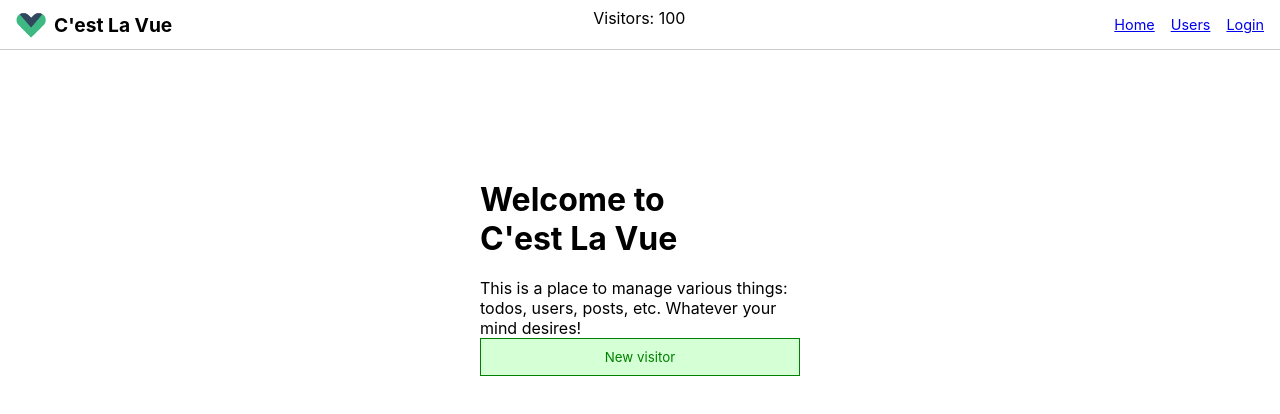
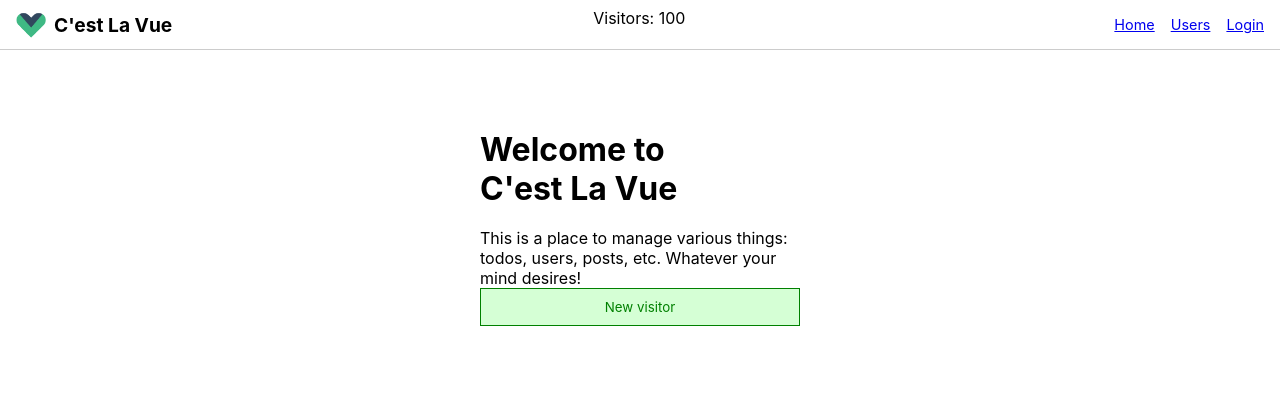
Before and after one commit to Andres2D/vue-learning, a Vue app in the folder cest-la-vue/: page / in a window 1280 px wide. Shown: the top 414 px of the page. Built offline with nearby package versions, Linux system fonts and the light colour scheme.

Commit message:
Refactor css styles

```diff
--- a/cest-la-vue/src/App.vue
+++ b/cest-la-vue/src/App.vue
@@ -94,4 +94,34 @@ span.logo img {
 .nav a:last-child {
   padding-right: 0;
 }
+
+main {
+  display: flex;
+  justify-content: center;
+  flex-direction: column;
+  max-width: 320px;
+  margin: 0 auto;
+}
+
+main h1 {
+  margin-top: 10vh;
+  margin-bottom: 20px;
+}
+
+label {
+  margin-bottom: 5px;
+}
+
+input[type="email"] {
+  padding: 0.5rem;
+  margin-bottom: 30px;
+}
+
+button {
+  border: 1px solid green;
+  padding: 10px;
+  color: green;
+  background-color: rgb(213, 255, 213);
+  cursor: pointer;
+}
 </style>
--- a/cest-la-vue/src/components/HomePage.vue
+++ b/cest-la-vue/src/components/HomePage.vue
@@ -1,5 +1,5 @@
 <script setup>
-import { increaseVisitors } from '../composables/useState';
+import { increaseVisitors } from "../composables/useState";
 </script>
 
 <template>
@@ -14,33 +14,4 @@ import { increaseVisitors } from '../composables/useState';
 </template>
 
 <style>
-main {
-  display: flex;
-  justify-content: center;
-  flex-direction: column;
-  max-width: 320px;
-  margin: 0 auto;
-}
-
-main h1 {
-  margin-top: 10vh;
-  margin-bottom: 20px;
-}
-
-label {
-  margin-bottom: 5px;
-}
-
-input[type="email"] {
-  padding: 0.5rem;
-  margin-bottom: 30px;
-}
-
-button {
-  border: 1px solid green;
-  padding: 10px;
-  color: green;
-  background-color: rgb(213, 255, 213);
-  cursor: pointer;
-}
 </style>
--- a/cest-la-vue/src/components/LoginPage.vue
+++ b/cest-la-vue/src/components/LoginPage.vue
@@ -13,33 +13,4 @@ import { increaseVisitors } from '../composables/useState';
 </template>
 
 <style>
-main {
-  display: flex;
-  justify-content: center;
-  flex-direction: column;
-  max-width: 320px;
-  margin: 0 auto;
-}
-
-main h1 {
-  margin-top: 10vh;
-  margin-bottom: 20px;
-}
-
-label {
-  margin-bottom: 5px;
-}
-
-input[type="email"] {
-  padding: 0.5rem;
-  margin-bottom: 30px;
-}
-
-button {
-  border: 1px solid green;
-  padding: 10px;
-  color: green;
-  background-color: rgb(213, 255, 213);
-  cursor: pointer;
-}
 </style>
--- a/cest-la-vue/src/components/UsersPage.vue
+++ b/cest-la-vue/src/components/UsersPage.vue
@@ -31,11 +31,11 @@ state.usersList = await fetchUsers();
     <h2>{{ title }}</h2>
     <ul>
       <li v-for="user in state.usersList" :key="`user-${user.id}`">
-        <div class="user-header">
+        <div class="$style[user-header]">
           <h3>{{ user.name }}</h3>
           <p>({{ user.username }})</p>
         </div>
-        <div class="user-body">
+        <div class="$style[user-body]">
           <p>{{ user.email }} / {{ user.phone }}</p>
         </div>
       </li>
@@ -44,14 +44,7 @@ state.usersList = await fetchUsers();
   </main>
 </template>
 
-<style>
-main {
-  display: flex;
-  justify-content: center;
-  flex-direction: column;
-  max-width: 320px;
-  margin: 50px auto;
-}
+<style module>
 
 ul {
   list-style: none;
```
